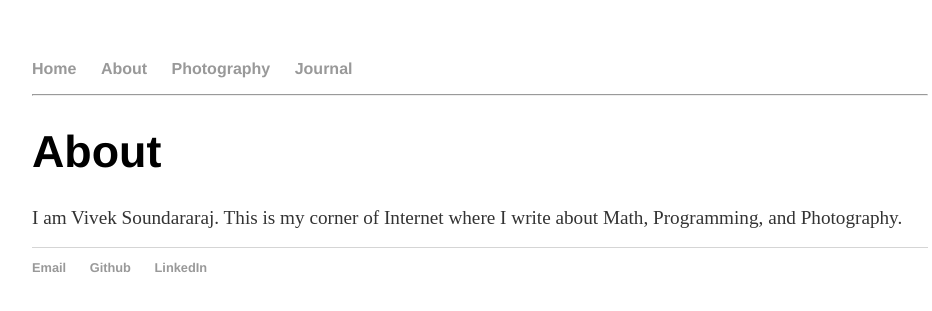
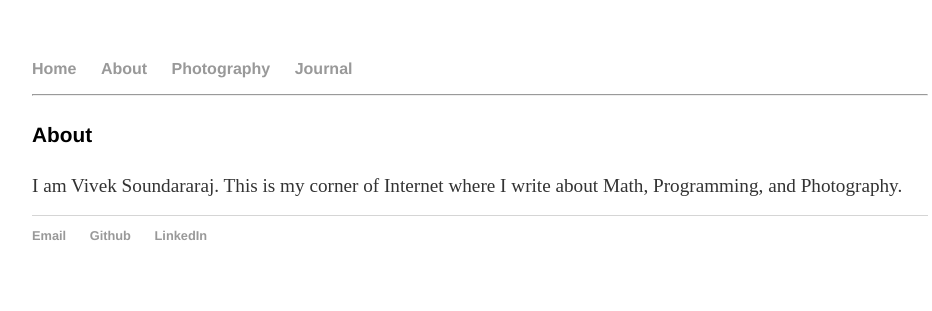
Before and after one commit to vivekgautham/vivekgautham.github.io, a Jekyll site: the page built from about/index.html, in a window 1280 px wide. Shown: the top 311 px of the page, without its empty margins (160-1092 px from the left). Built offline with Jekyll 4.4.1, drawn with Linux system fonts in a browser that asks for light colours; nearby versions of some CDN libraries.

Commit message:
Changes in Heading size...

```diff
--- a/about/index.html
+++ b/about/index.html
@@ -3,7 +3,7 @@ layout: default
 title: About Vivek Soundararaj
 ---
 <div class="about">
-    <h1>About</h1>
+    <h4>About</h4>
 
     <div class="blurb">
         <p>I am Vivek Soundararaj. This is my corner of Internet where I write about Math, Programming, and Photography.</p>
--- a/blog/index.html
+++ b/blog/index.html
@@ -2,7 +2,7 @@
 layout: default
 title: Things I find remarkable and fascinating!
 ---
-<h1>{{ page.title }}</h1>
+<h4>{{ page.title }}</h4>
 <ul class="posts">
 
     {% for post in site.posts %}
--- a/css/main.css
+++ b/css/main.css
@@ -6,10 +6,10 @@ a:hover { text-decoration: underline; }
 p, ul { font-size: 1.2em; line-height: 1.1em; color: #333; }
 
 h1, h2, h3, h4 { font-family: 'Helvetica', 'Arial', 'Sans-Serif'; }
-h1 { font-size: 2.8em;  }
-h2 { font-size: 2.4em; }
-h3 { font-size: 2.0em; }
-h4 { font-size: 1.5em; }
+h1 { font-size: 2.4em;  }
+h2 { font-size: 2.0em; }
+h3 { font-size: 1.7em; }
+h4 { font-size: 1.3em; }
 
 nav ul, footer ul { font-size: 1em; font-family: 'Helvetica', 'Arial', 'Sans-Serif'; padding: 0px; list-style: none; font-weight: bold; }
 nav ul li, footer ul li { display: inline; margin-right: 20px; }
--- a/pics/index.html
+++ b/pics/index.html
@@ -3,7 +3,7 @@ layout: default
 title: Photography
 ---
 <div class="pics">
-    <h2 style="text-align:center">Clicks <i class="fa fa-instagram" aria-hidden="true"></i></h2>
+    <h4 style="text-align:center">Clicks <i class="fa fa-instagram" aria-hidden="true"></i></h4>
 	<div id="slide1" class="slideshow-container"> </div>
 	<div id="text1" class="text"> </div>
 
```
